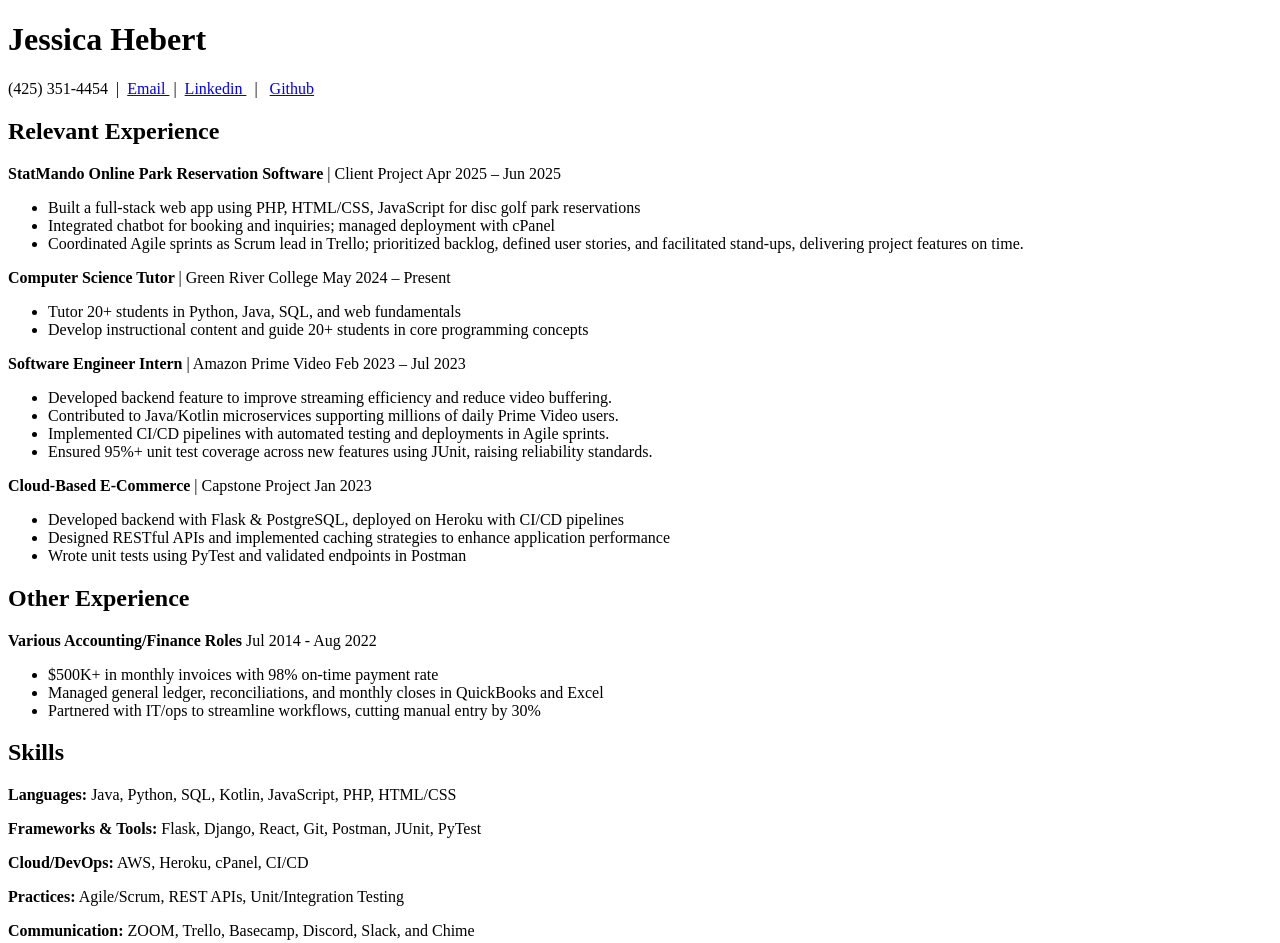
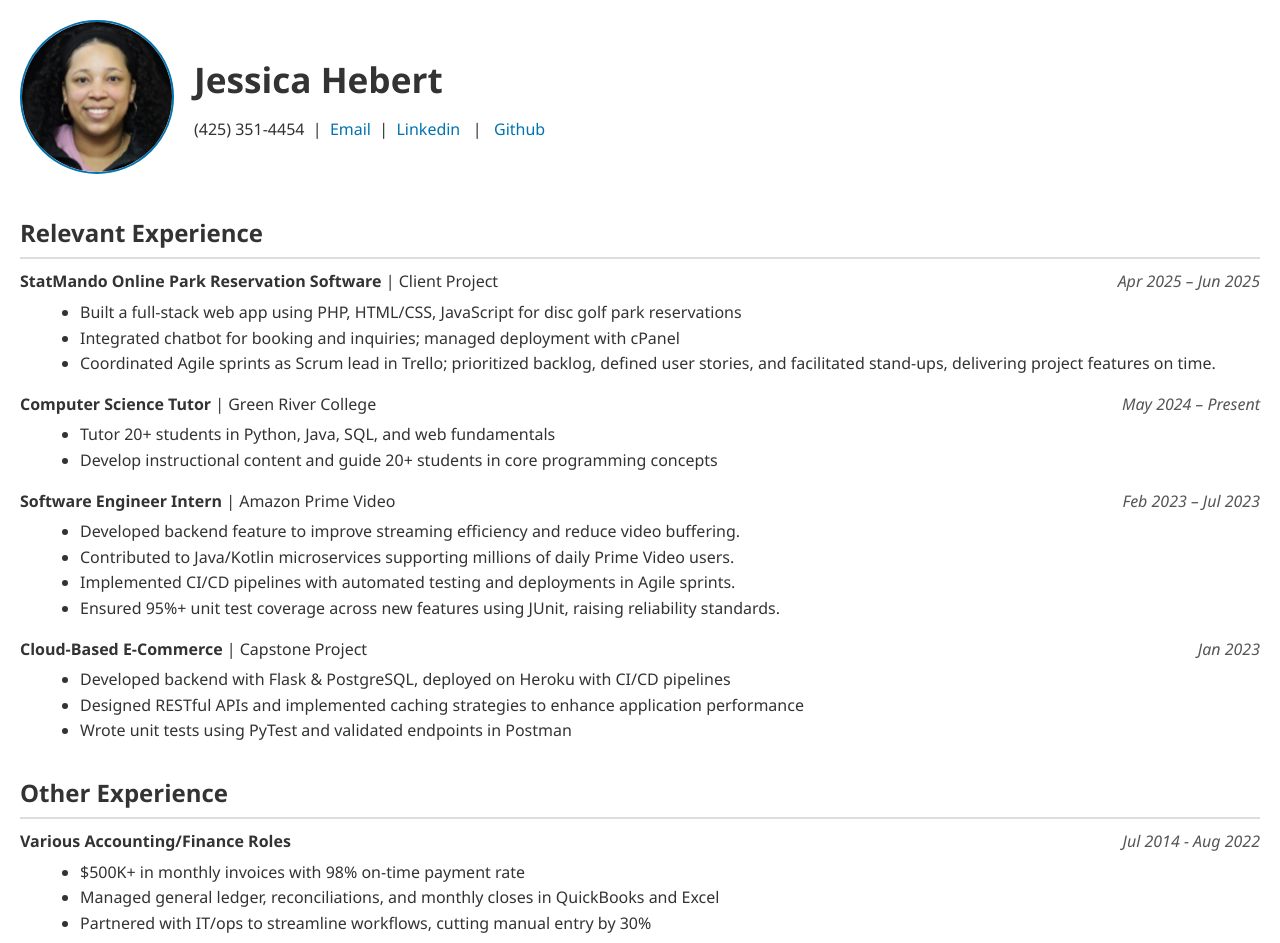
Before and after one commit to hebert87/resume, a plain HTML site: page index.html in a window 1280 px wide. Shown: the top 943 px of the page. Drawn offline with Linux system fonts and the light colour scheme.

Commit message:
Added some css, imagrs favicon.

```diff
--- a/index.html
+++ b/index.html
@@ -4,10 +4,15 @@
     <meta charset="UTF-8">
     <meta name="viewport" content="width=device-width, initial-scale=1.0">
     <title>Jessica Hebert | Software Developer Portfolio</title>
+    <link rel="icon" type="image/png" href="Images/favicon.png">
+    <link rel="styleSheet" type="text/css" href="style.css">
 </head>
 <body>
     <!-- Header -->
     <header id="header">
+        <!-- Profile picture -->
+        <img src="Images/picOfMe.jpg" alt="Jessica Hebert" id="profile-pic" >
+        <div>
             <h1 id="name"> Jessica Hebert </h1>
 
             <!-- Contact/links -->
@@ -17,6 +22,7 @@
                 <a href="https://www.linkedin.com/in/jessica-hebert75/" title="Linkedin"> Linkedin </a> &nbsp; | &nbsp;
                 <a href="https://github.com/hebert87" title="Github"> Github </a>
             </nav>
+        </div>
     </header>
 
     <!-- Main section -->
@@ -96,7 +102,7 @@
             <p><strong> Frameworks & Tools:</strong> Flask, Django, React, Git, Postman, JUnit, PyTest </p>
             <p><strong>Cloud/DevOps:</strong> AWS, Heroku, cPanel, CI/CD </p>
             <p><strong> Practices:</strong> Agile/Scrum, REST APIs, Unit/Integration Testing </p>
-            <p><strong> Communication: </strong>ZOOM, Trello, Basecamp, Discord, Slack, and Chime </p>
+            <p><strong> Communication: </strong>ZOOM, Trello, Teams, Basecamp, Discord, Slack, and Chime </p>
         </section>
 
         <!-- Education  -->
--- /dev/null
+++ b/style.css
@@ -0,0 +1,89 @@
+body {
+            font-family: 'Segoe UI', Tahoma, Geneva, Verdana, sans-serif;
+            line-height: 1.6;
+            margin: 20px;
+            color: #333333;
+        }
+
+        h1, h2 {
+            margin-bottom: 10px;
+        }
+
+        h1 {
+            font-size: 2.2em;
+            margin: 0;
+        }
+
+        h2 {
+            border-bottom: 2px solid #ddd;
+            padding-bottom: 5px;
+        }
+        /* LinkedIn blue as example */
+        a {
+            color: #0073b1;
+            text-decoration: none;
+        }
+
+        a:hover {
+            text-decoration: underline;
+        }
+
+        /* Header */
+        #header {
+            display: flex;
+            align-items: center;
+            gap: 20px;
+            flex-wrap: wrap;
+            margin-bottom: 40px;
+        }
+
+        #profile-pic {
+            width: 150px;
+            height: 150px;
+            border-radius: 50%;
+            object-fit: cover;
+            border: 2px solid #0073b1;
+        }
+
+        #header h1 {
+            flex: 1;
+        }
+
+        nav {
+            width: 100%;
+            margin-top: 10px;
+        }
+
+        /* Experence and sections */
+        main section {
+            margin-bottom: 30px;
+        }
+
+        p {
+            margin: 5px 0;
+        }
+
+        .date {
+            float: right;
+            font-style: italic;
+            color: #555;
+        }
+
+        ul {
+            margin: 5px 0 15px 20px;
+        }
+
+        /* Footer */
+        footer {
+            text-align: center;
+            margin-top: 40px;
+            font-size: 0.9em;
+            color: #666;
+        }
+
+        /* FLOATS */
+        .clearfix::after {
+            content: "";
+            clear: both;
+            display: table;
+        }
```
Also changed, not shown: Images/favicon.png (added), Images/picOfMe.jpg (added). Lines whose indentation alone changed are shown as unchanged.
